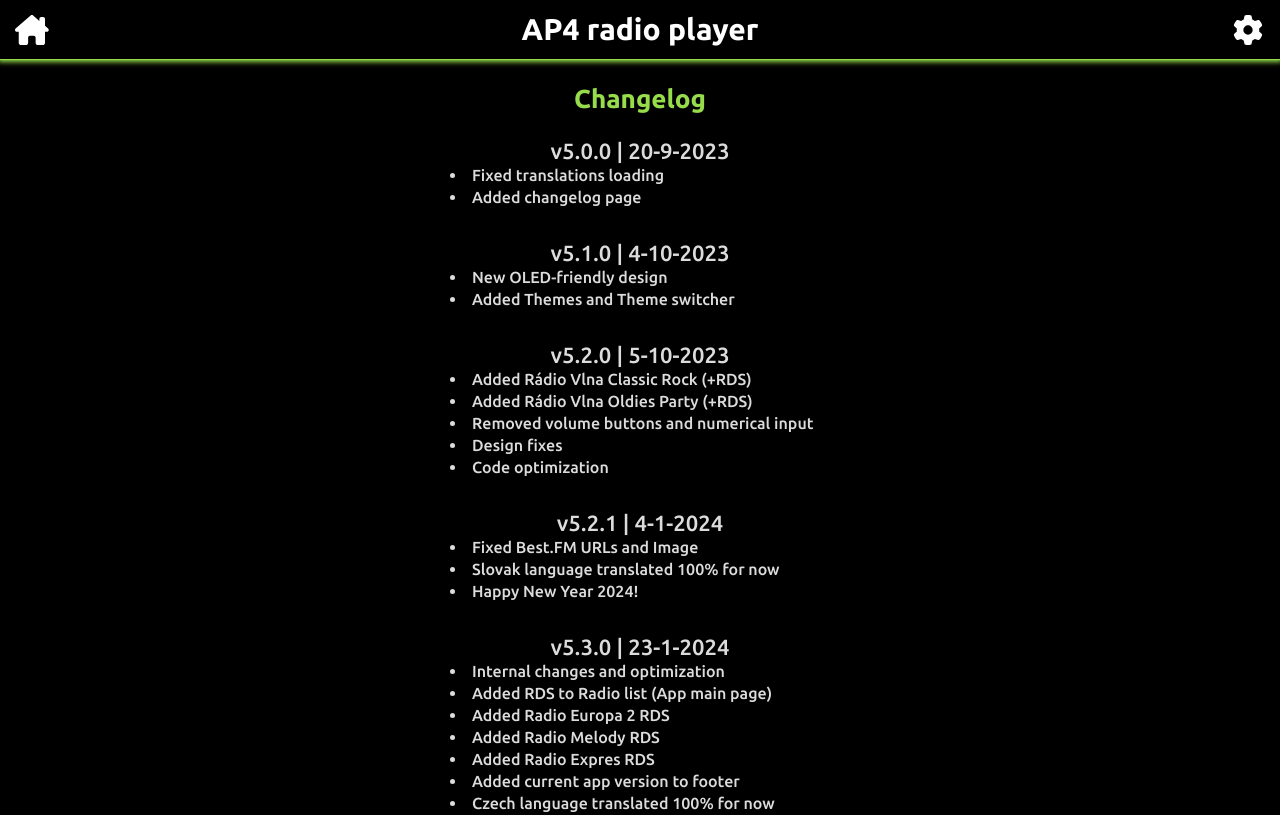
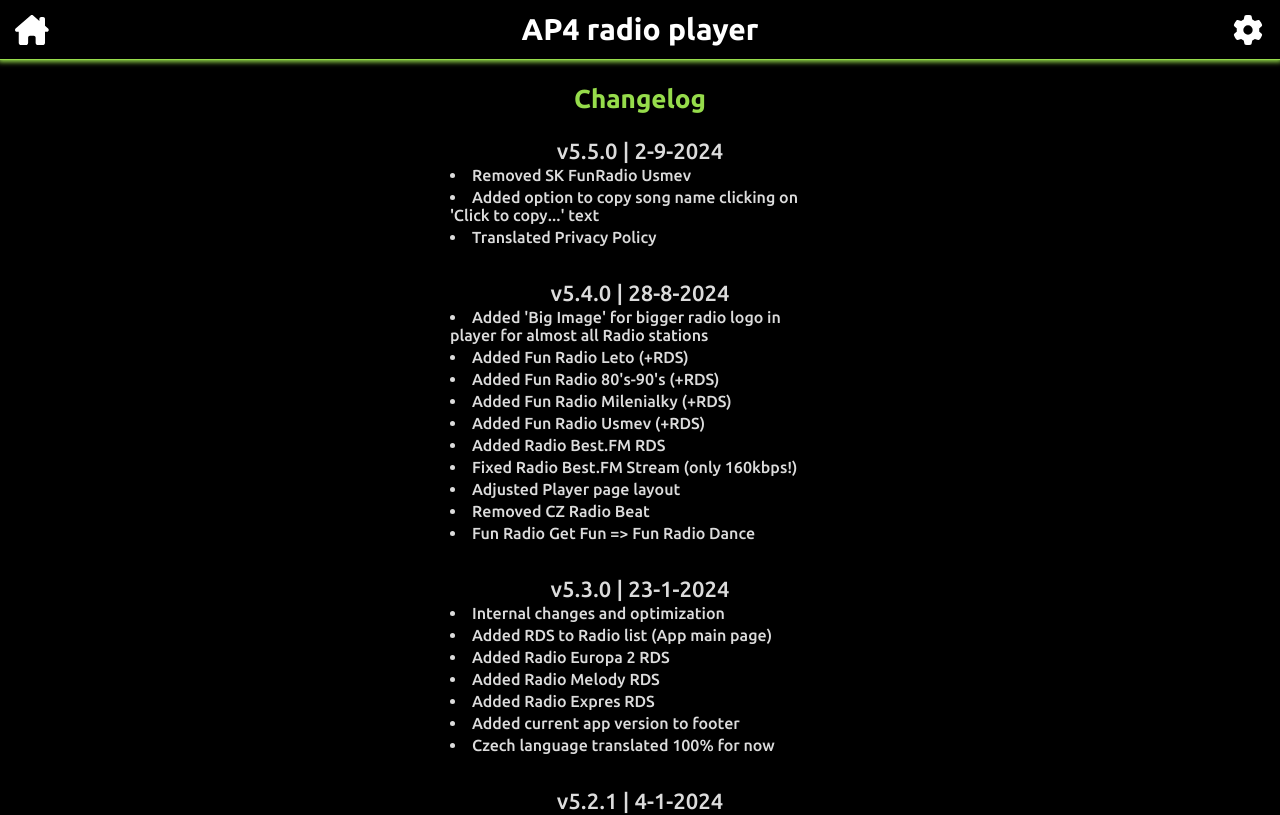
Before and after one commit to Ap4cheSK/ap4webradio, a React (Vite) app: page /#/changelog in a window 1280 px wide. Shown: the top 815 px of the page. Built offline with nearby package versions, Linux system fonts and the light colour scheme.

Commit message:
reversed changelog

```diff
--- a/src/components/Changelog.tsx
+++ b/src/components/Changelog.tsx
@@ -29,7 +29,7 @@
 			<section className="privacy-policy">
 				<h2 className="page-header">Changelog</h2>
 
-				{changelogJson.map(changelog => (
+				{changelogJson.slice().reverse().map(changelog => (
 					<ChangelogCard version={changelog.version} date={changelog.date} changes={changelog.changes}/>
 				))}
 
--- a/src/css/page.scss
+++ b/src/css/page.scss
@@ -293,7 +293,6 @@
 	padding: 8px;
 	width: 400px;
 	@media(max-width: 420px) {width: 300px;}
-	&:last-child h3 {color: var(--color-accent);}
 
 	ul li {
 		display: list-item;
```
Also changed, not shown: src/css/page.css, 1 other file (tests, documents, lock files or other folders).
